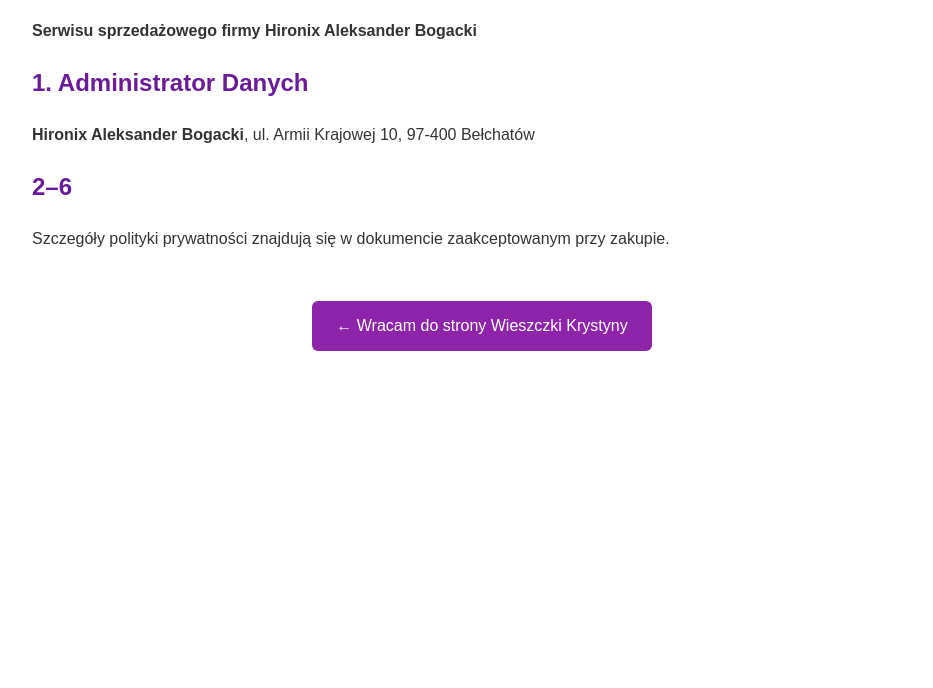
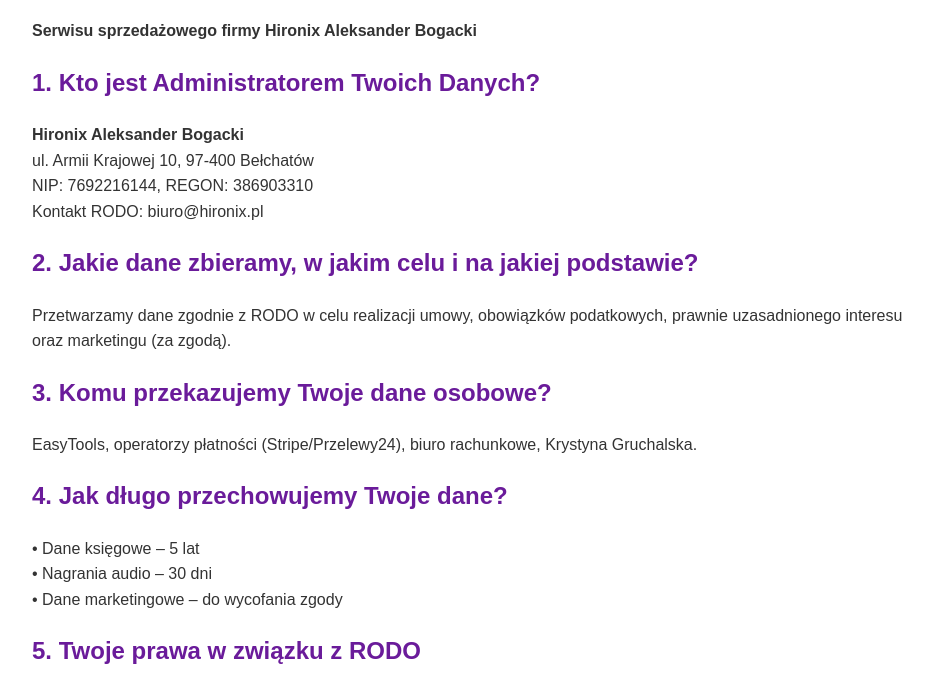
Before and after one commit to przestrzenwiedzy/wieszczka-krystyna, a plain HTML site: page polityka-prywatnosci.html in a window 1280 px wide. Shown: the part 264-952 px from the top of the page, without its empty margins (158-1091 px from the left). Before the commit the page ends 800 px from the top, so only its background shows below. Drawn offline with Linux system fonts and the light colour scheme.

Commit message:
Update polityka-prywatnosci.html

```diff
--- a/polityka-prywatnosci.html
+++ b/polityka-prywatnosci.html
@@ -8,15 +8,7 @@
         body { font-family: Arial, sans-serif; max-width: 900px; margin: 40px auto; padding: 20px; line-height: 1.6; color: #333; }
         h1, h2 { color: #6a1b9a; }
         a { color: #8e24aa; }
-        .btn {
-            display: inline-block;
-            padding: 12px 24px;
-            background: #8e24aa;
-            color: white;
-            border-radius: 6px;
-            margin: 20px 0;
-            text-decoration: none;
-        }
+        .btn { display: inline-block; padding: 12px 24px; background: #8e24aa; color: white; border-radius: 6px; margin: 20px 0; text-decoration: none; }
         .btn:hover { background: #6a1b9a; }
         .top-link { text-align: center; margin: 30px 0; }
     </style>
@@ -30,12 +22,28 @@
     <h1>POLITYKA PRYWATNOŚCI I PLIKÓW COOKIES</h1>
     <p><strong>Serwisu sprzedażowego firmy Hironix Aleksander Bogacki</strong></p>
 
-    <h2>1. Administrator Danych</h2>
-    <p><strong>Hironix Aleksander Bogacki</strong>, ul. Armii Krajowej 10, 97-400 Bełchatów</p>
+    <h2>1. Kto jest Administratorem Twoich Danych?</h2>
+    <p><strong>Hironix Aleksander Bogacki</strong><br>
+    ul. Armii Krajowej 10, 97-400 Bełchatów<br>
+    NIP: 7692216144, REGON: 386903310<br>
+    Kontakt RODO: biuro@hironix.pl</p>
 
-    <!-- Reszta polityki jak wcześniej -->
-    <h2>2–6</h2>
-    <p>Szczegóły polityki prywatności znajdują się w dokumencie zaakceptowanym przy zakupie.</p>
+    <h2>2. Jakie dane zbieramy, w jakim celu i na jakiej podstawie?</h2>
+    <p>Przetwarzamy dane zgodnie z RODO w celu realizacji umowy, obowiązków podatkowych, prawnie uzasadnionego interesu oraz marketingu (za zgodą).</p>
+
+    <h2>3. Komu przekazujemy Twoje dane osobowe?</h2>
+    <p>EasyTools, operatorzy płatności (Stripe/Przelewy24), biuro rachunkowe, Krystyna Gruchalska.</p>
+
+    <h2>4. Jak długo przechowujemy Twoje dane?</h2>
+    <p>• Dane księgowe – 5 lat<br>
+    • Nagrania audio – 30 dni<br>
+    • Dane marketingowe – do wycofania zgody</p>
+
+    <h2>5. Twoje prawa w związku z RODO</h2>
+    <p>Dostęp do danych, sprostowanie, usunięcie, ograniczenie, sprzeciw, wycofanie zgody, skarga do UODO.</p>
+
+    <h2>6. Polityka Plików Cookies</h2>
+    <p>Serwis wykorzystuje pliki cookies do prawidłowego działania koszyka i statystyk. Możesz je zablokować w przeglądarce.</p>
 
     <div class="top-link">
         <a href="https://app.easy.tools/pages/wieszczka-krystyna" class="btn">← Wracam do strony Wieszczki Krystyny</a>
```
